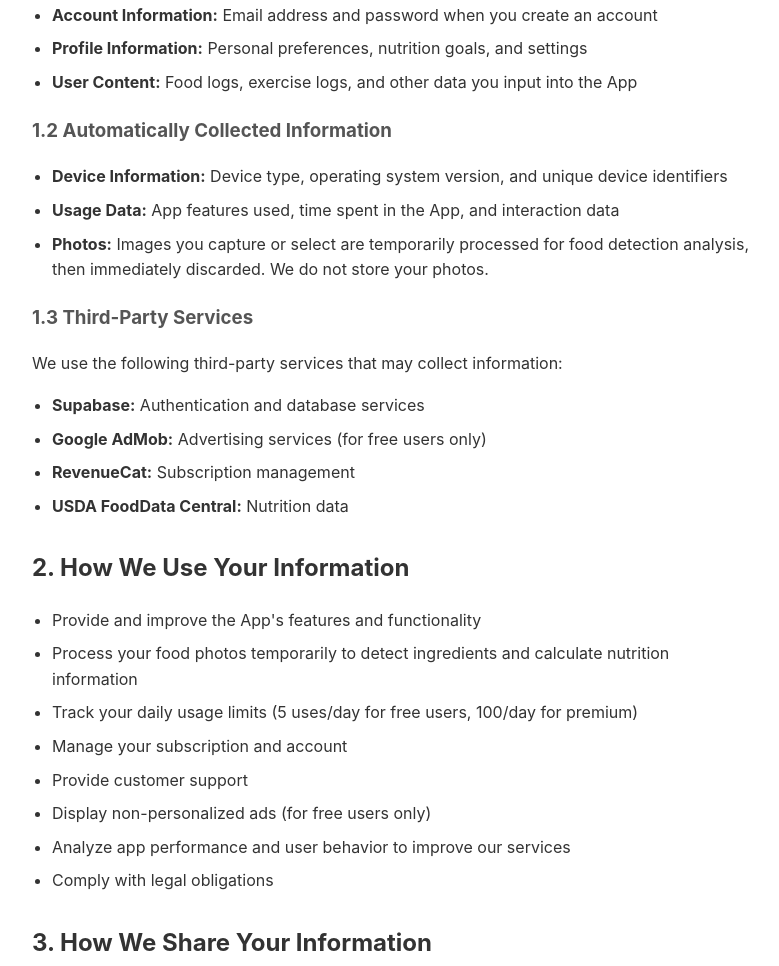
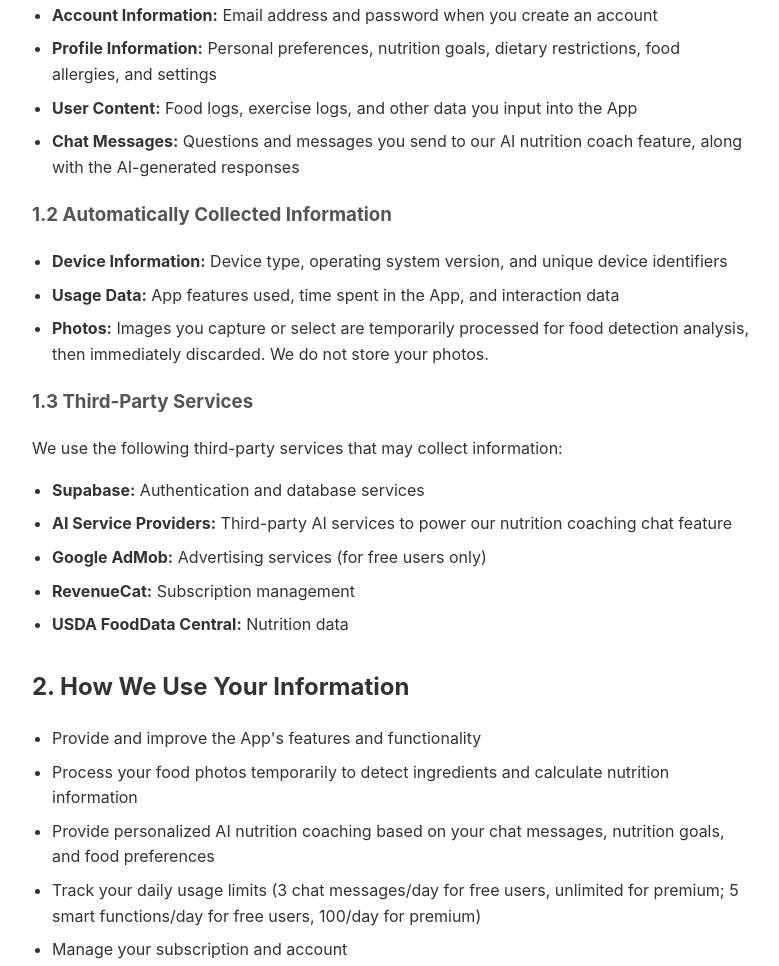
Before and after one commit to biyootiful/docs, a plain HTML site: page sd-privacy-policy.html in a window 1280 px wide. Shown: the part 398-1364 px from the top of the page, without its empty margins (248-1027 px from the left). Drawn offline with Linux system fonts and the light colour scheme.

Commit message:
update privacy policy

```diff
--- a/sd-privacy-policy.html
+++ b/sd-privacy-policy.html
@@ -71,8 +71,9 @@
         <h3>1.1 Information You Provide</h3>
         <ul>
             <li><strong>Account Information:</strong> Email address and password when you create an account</li>
-            <li><strong>Profile Information:</strong> Personal preferences, nutrition goals, and settings</li>
+            <li><strong>Profile Information:</strong> Personal preferences, nutrition goals, dietary restrictions, food allergies, and settings</li>
             <li><strong>User Content:</strong> Food logs, exercise logs, and other data you input into the App</li>
+            <li><strong>Chat Messages:</strong> Questions and messages you send to our AI nutrition coach feature, along with the AI-generated responses</li>
         </ul>
 
         <h3>1.2 Automatically Collected Information</h3>
@@ -86,6 +87,7 @@
         <p>We use the following third-party services that may collect information:</p>
         <ul>
             <li><strong>Supabase:</strong> Authentication and database services</li>
+            <li><strong>AI Service Providers:</strong> Third-party AI services to power our nutrition coaching chat feature</li>
             <li><strong>Google AdMob:</strong> Advertising services (for free users only)</li>
             <li><strong>RevenueCat:</strong> Subscription management</li>
             <li><strong>USDA FoodData Central:</strong> Nutrition data</li>
@@ -95,7 +97,8 @@
         <ul>
             <li>Provide and improve the App's features and functionality</li>
             <li>Process your food photos temporarily to detect ingredients and calculate nutrition information</li>
-            <li>Track your daily usage limits (5 uses/day for free users, 100/day for premium)</li>
+            <li>Provide personalized AI nutrition coaching based on your chat messages, nutrition goals, and food preferences</li>
+            <li>Track your daily usage limits (3 chat messages/day for free users, unlimited for premium; 5 smart functions/day for free users, 100/day for premium)</li>
             <li>Manage your subscription and account</li>
             <li>Provide customer support</li>
             <li>Display non-personalized ads (for free users only)</li>
@@ -114,6 +117,7 @@
         <h2>4. Data Storage and Security</h2>
         <ul>
             <li>Your data is stored securely using Supabase's cloud infrastructure</li>
+            <li>Chat messages are stored in our database to maintain conversation history and improve your experience</li>
             <li>Photos are processed temporarily and never stored on our servers</li>
             <li>We implement industry-standard security measures to protect your information</li>
             <li>Local app preferences are cached on your device for performance</li>
```
